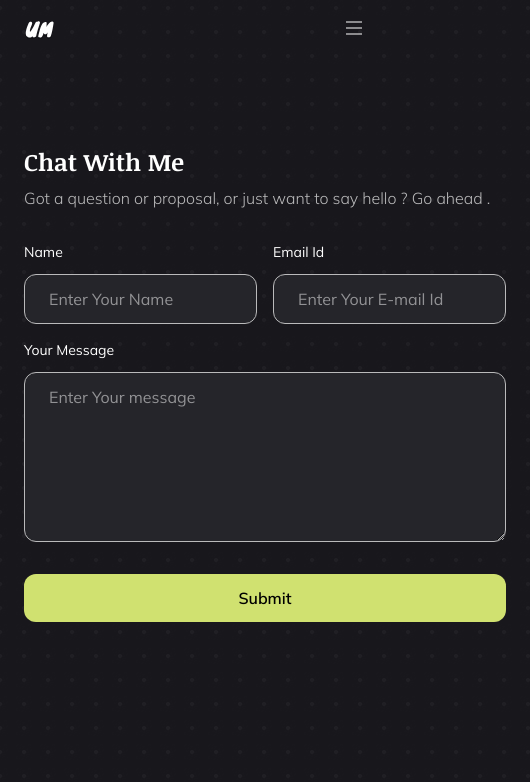
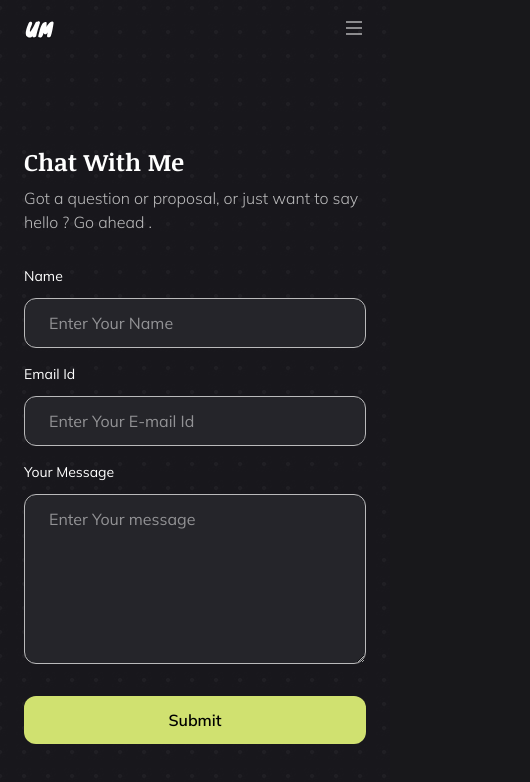
Before and after one commit to UditMathurWEBD/webportfolio, a React (Vite) app: page /Chat in a window 390 px wide. Shown: the top 782 px of the page, 530 px wide, since content can reach past the window. Built offline with nearby package versions, Linux system fonts and the light colour scheme.

Commit message:
Change in the chat.jsx

```diff
--- a/src/Components/Chat.jsx
+++ b/src/Components/Chat.jsx
@@ -12,16 +12,16 @@ export default function Chat() {
       transition={{ duration: 0.5 }}
     >
 
-      <div className='w-max h-auto sm:h-[90vh] mt-15 sm:mt-0 sm:mb-0 flex flex-col justify-center items-start p-6 sm:p-0 md:max-w-[80%] m-auto lg:max-w-[60%]'>
+      <div className='w-auto lg:w-max h-auto sm:h-[90vh] mt-15 sm:mt-0 sm:mb-0 flex flex-col justify-center items-start p-6 sm:p-0 md:max-w-[80%] m-auto lg:max-w-[60%]'>
         <h1 className='noticia-text-bold text-2xl   sm:text-[42px]'>Chat With Me</h1>
         <p className='mt-2 text-[#BABABB] font-light'>Got a question or proposal, or just want to say hello ? Go ahead . </p>
         <form className='mt-8'>
-          <div className='flex gap-4'>
-            <div className='flex flex-col gap-3'>
+          <div className='flex  flex-wrap gap-4'>
+            <div className='flex w-[-webkit-fill-available] sm:w-auto flex-col  gap-3'>
           <label className='text-sm' for="Name">Name</label>
           <input type='text' className='px-6 py-3 border bg-[#25252A] border-[#BABABB] rounded-xl' name='Name' placeholder='Enter Your Name'></input>
           </div>
-            <div className='flex flex-col gap-3'>
+            <div className='flex w-[-webkit-fill-available] sm:w-auto flex-col gap-3'>
           <label className='text-sm' for="Name">Email Id</label>
           <input type='mail' className='px-6 py-3 border bg-[#25252A] border-[#BABABB] rounded-xl' name='E-mail Id' placeholder='Enter Your E-mail Id'></input>
           </div>
```
